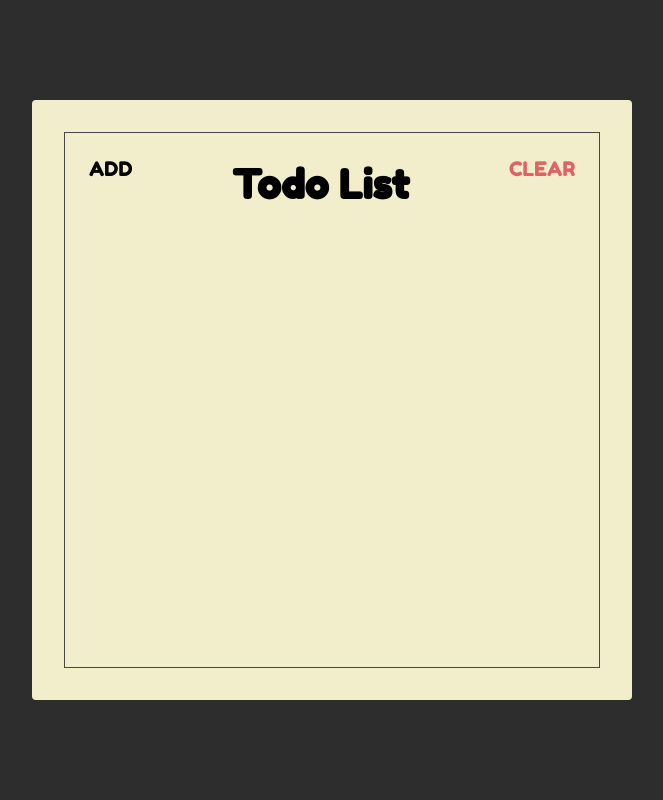
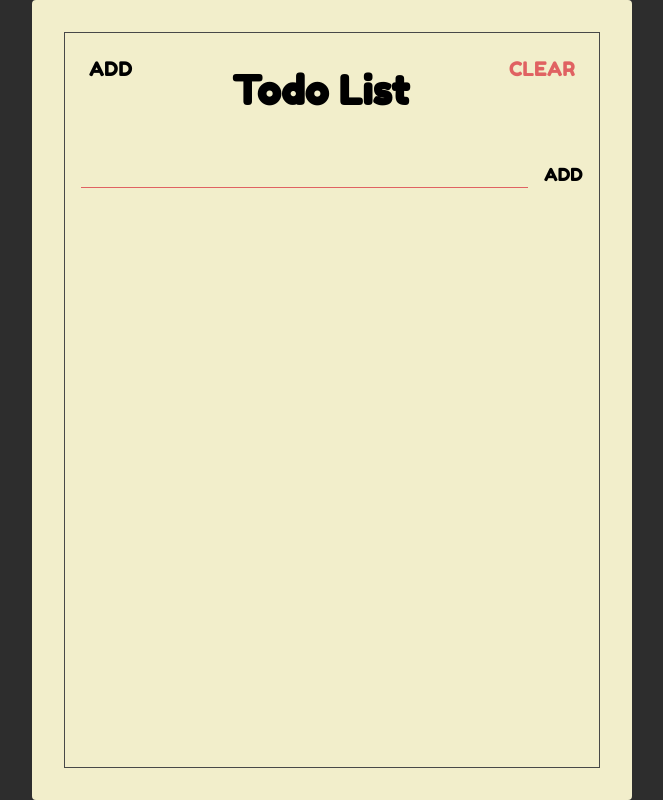
Before and after one commit to dragon-tech/react-course-starter, a website: page index.html in a window 1280 px wide. Shown: the whole page, without its empty margins (308-971 px from the left). Drawn offline with nearby package versions, Linux system fonts and the light colour scheme.

Commit message:
membuat add todo section

```diff
--- a/index.html
+++ b/index.html
@@ -14,11 +14,18 @@
   <body>
     <div class="container">
       <div class="frame">
-        <div class="header">
+        <section class="header">
           <button class="header-btn">Add</button>
           <h1 class="header-title">Todo List</h1>
           <button class="header-btn main-red-color">Clear</button>
-        </div>
+        </section>
+
+        <section class="add">
+          <form class="add-form">
+            <input type="text" class="add-input" />
+            <button class="add-btn">ADD</button>
+          </form>
+        </section>
       </div>
     </div>
   </body>
--- a/style.css
+++ b/style.css
@@ -17,7 +17,7 @@ body {
   align-items: center;
 
   background-color: #2d2d2d;
-  height: 100vh;
+  /* height: 100vh; */
 }
 
 body,
@@ -33,7 +33,7 @@ html {
 }
 .container {
   width: 600px;
-  height: 600px;
+  height: 800px;
   background-color: #f2eecb;
   border-radius: 4px;
   padding: 32px;
@@ -60,6 +60,7 @@ html {
 
 .header-btn {
   font-size: 2rem;
+  cursor: pointer;
   font-family: "Fredoka One", sans-serif;
   text-transform: uppercase;
   padding: 24px;
@@ -67,3 +68,36 @@ html {
   outline: unset;
   border: unset;
 }
+
+.add {
+  padding: 16px;
+}
+
+.add-form {
+  display: flex;
+  align-items: flex-start;
+}
+
+.add-input {
+  background: unset;
+  border: unset;
+  padding: 0 64px;
+  flex: 1;
+  border-bottom: 1px solid var(--main-red-color);
+  outline: unset;
+  font-family: "Oswald", sans-serif;
+  font-size: 16px;
+  text-transform: lowercase;
+}
+
+.add-btn {
+  font-size: 1.8rem;
+  font-family: "Fredoka One", sans-serif;
+  padding: 16px;
+  padding-right: unset;
+  padding-top: unset;
+  cursor: pointer;
+  background: unset;
+  border: unset;
+  outline: unset;
+}
```
